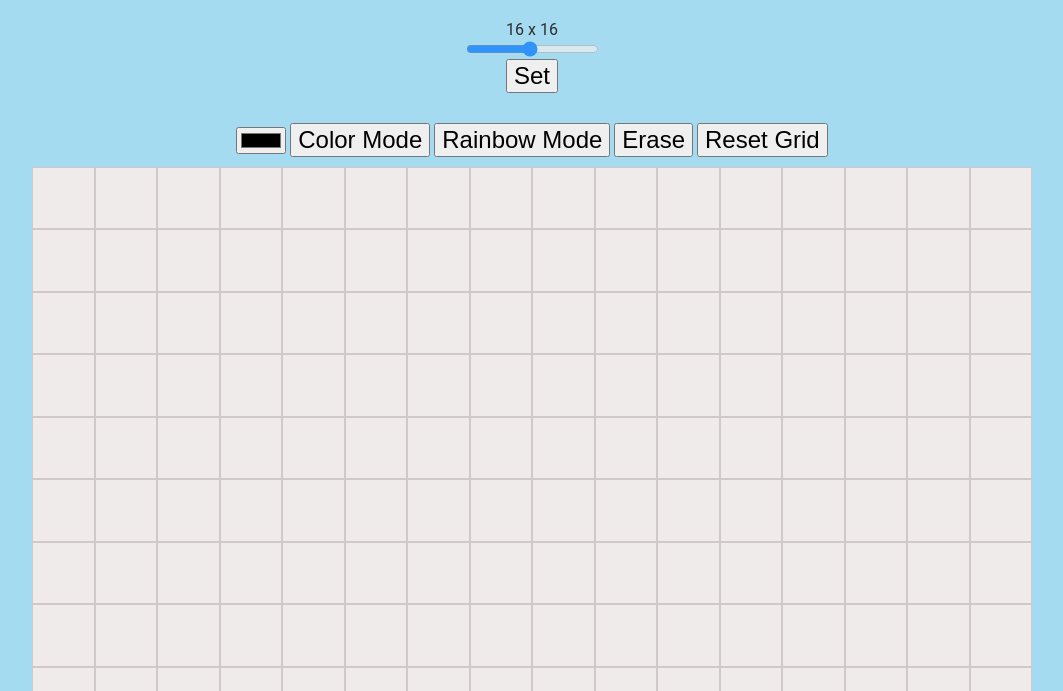
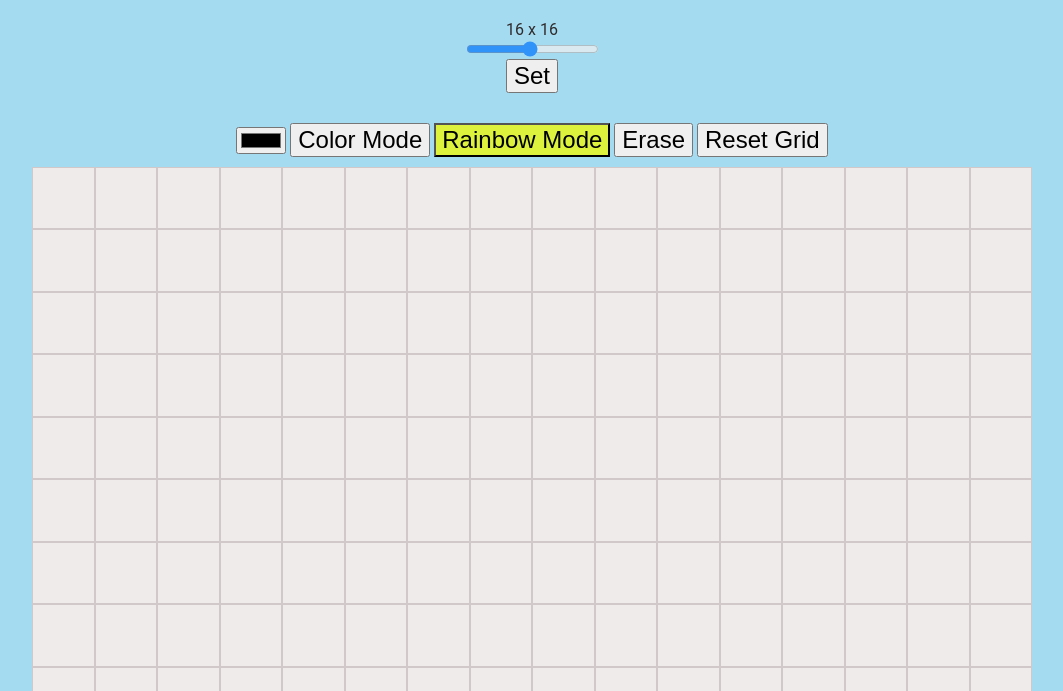
Before and after one commit to ornsteinerr/etch-a-sketch, a plain HTML site: page index.html in a window 1280 px wide. Both pictures are taken after a click on the button "Set". Shown: the part 109-800 px from the top of the page, without its empty margins (108-1171 px from the left). Drawn offline with Linux system fonts and the light colour scheme.

Commit message:
Fix rainbow button active class

```diff
--- a/index.html
+++ b/index.html
@@ -13,12 +13,12 @@
     <div class="squareInputArea">
         <span id="numSquares">16 x 16</span>
         <input type="range" id="numSquareInput" class="slider" min="1" max="32" value="16">
-            <button id="numSquareSetButton"> Set </button>
+        <button id="numSquareSetButton"> Set </button>
     </div>
     <div id="tools" class="hidden">
         <input id="colorPicker" type="color" value="black">
         <button id="colorButton" class="mode" name="color"> Color Mode </button>
-        <button id="rainbowButton" class="mode" name="rainbow" class="active"> Rainbow Mode</button>
+        <button id="rainbowButton" class="mode active" name="rainbow"> Rainbow Mode</button>
         <button id="eraseButton" class="mode" name="erase"> Erase </button>
         <button id="clearButton">Reset Grid</button>
     </div>
```
